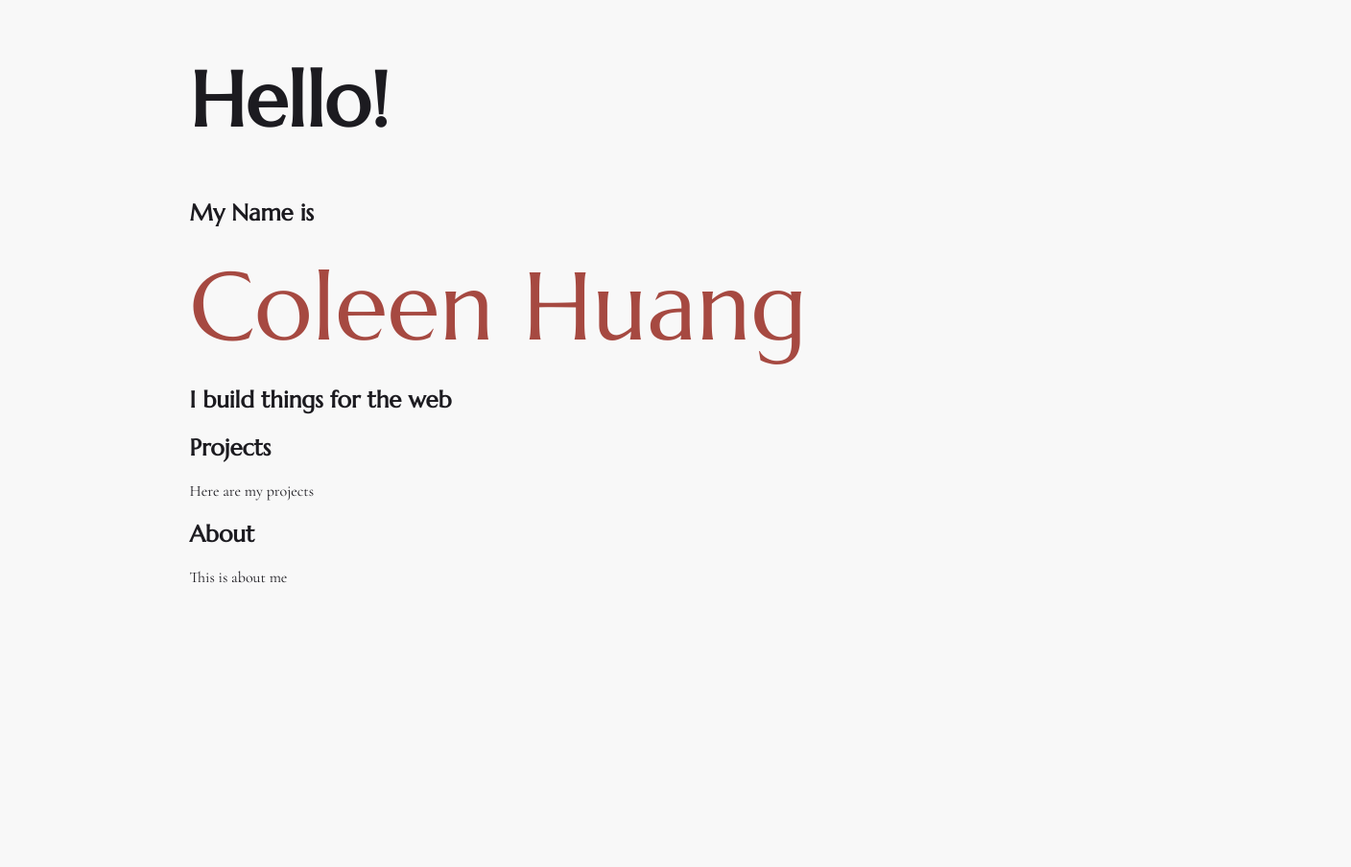
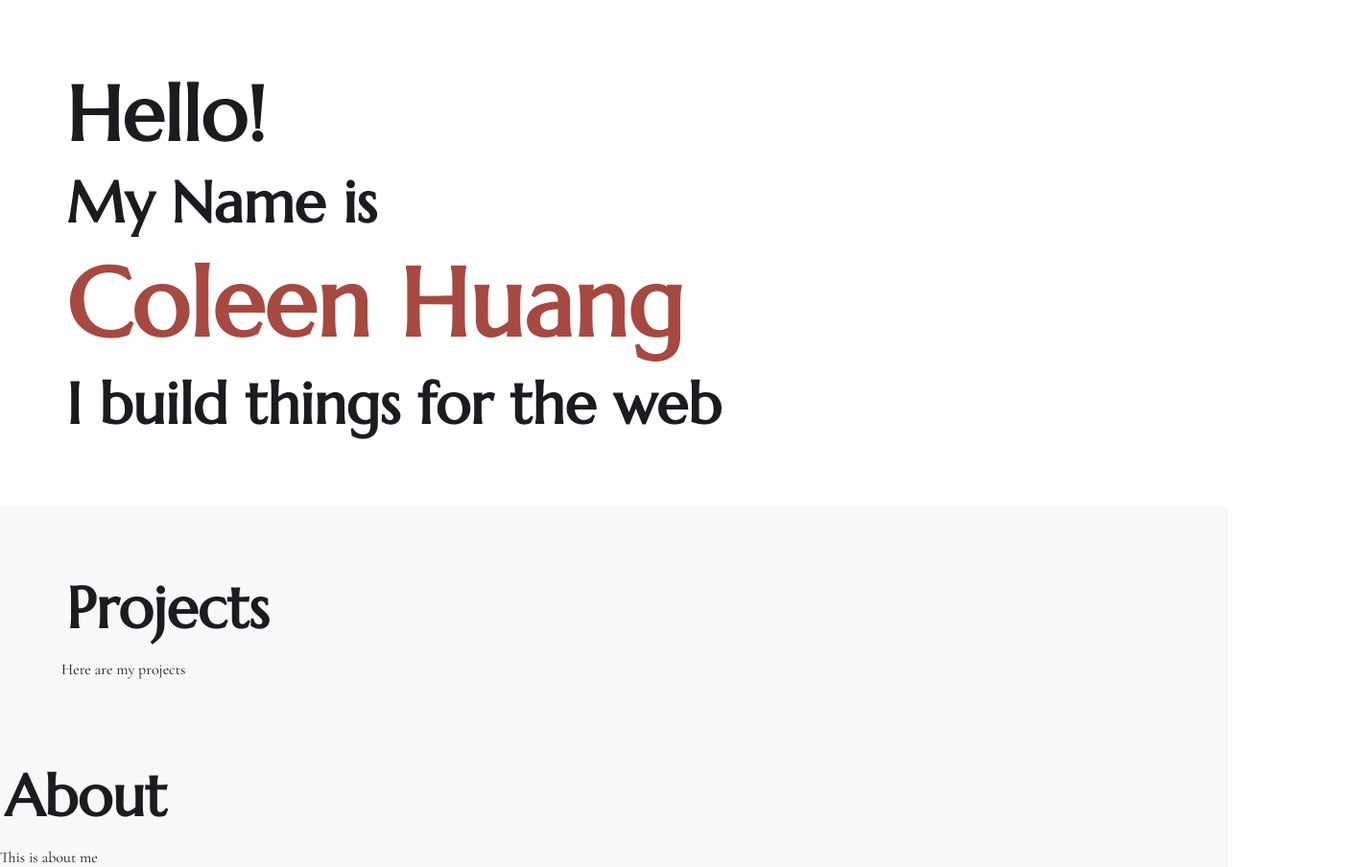
Before and after one commit to coleenhuang/portfoliov2, a Gatsby site: page / in a window 1280 px wide. Shown: the whole page at 96% size, 1408 px wide, since content can reach past the window. Before the commit the page ends 800 px from the top, so only its background shows below. Built offline with nearby package versions, Linux system fonts and the light colour scheme; Gatsby itself is replaced by a stand-in of ours.

Commit message:
fixed padding and spacing issues for intro and project containers

```diff
--- a/src/components/Intro.js
+++ b/src/components/Intro.js
@@ -1,8 +1,8 @@
 import React from 'react';
-import {name, greeting} from './intro.module.css'
+import {introContainer, name, greeting, second} from './intro.module.css'
 
 const Intro =() => (
-    <div>
+    <div className={introContainer}>
       <h1 className={greeting}>Hello!</h1>
       <h2>My Name is</h2>
       <h3 className={name}>Coleen Huang</h3>
--- a/src/components/Projects.js
+++ b/src/components/Projects.js
@@ -1,7 +1,8 @@
 import React from 'react';
+import { projectMain } from './projects.module.css'
 
 const Projects =() => (
-    <div>
+    <div className={projectMain}>
         <h2>Projects</h2>
         <p>Here are my projects</p>
     </div>
--- a/src/components/intro.module.css
+++ b/src/components/intro.module.css
@@ -1,13 +1,18 @@
-.intro-container {
-    padding-top: 5%;
+.introContainer {
+    padding: 5%;
+    background-color: #ffffff;
+    width: 100%;
+    height: 100%;
 }
 .greeting {
     font-size: 80px;
 }
 
+h2 {
+    font-size: 60px;
+}
+
 .name {
     color: #A64941;
     font-size: 100px;
-    font-weight: 500;
-    margin: 0
 }
--- a/src/components/layout.module.css
+++ b/src/components/layout.module.css
@@ -1,5 +1,7 @@
 .container {
-    padding: 0 15%;
+    padding: 0;
     color: #1c1b20;
     font-family: 'Cormorant Garamond', serif;
-  }
+    background-color: #f8f8f8;
+    width: 100%;
+}
--- /dev/null
+++ b/src/components/projects.module.css
@@ -0,0 +1,3 @@
+.projectMain {
+    padding: 5%;
+}
--- a/src/styles/global.css
+++ b/src/styles/global.css
@@ -1,5 +1,5 @@
 html,
-body
+body,
 #___gatsby {
     width: 100%;
     height: 100%;
@@ -7,10 +7,7 @@ body
     padding: 0;
 }
 
-body {
-    background-color: #f8f8f8;
-}
-
 h1,h2,h3, h4, h5, h6 {
     font-family: 'Marcellus', serif;
+    margin: 5px;
 }
```
